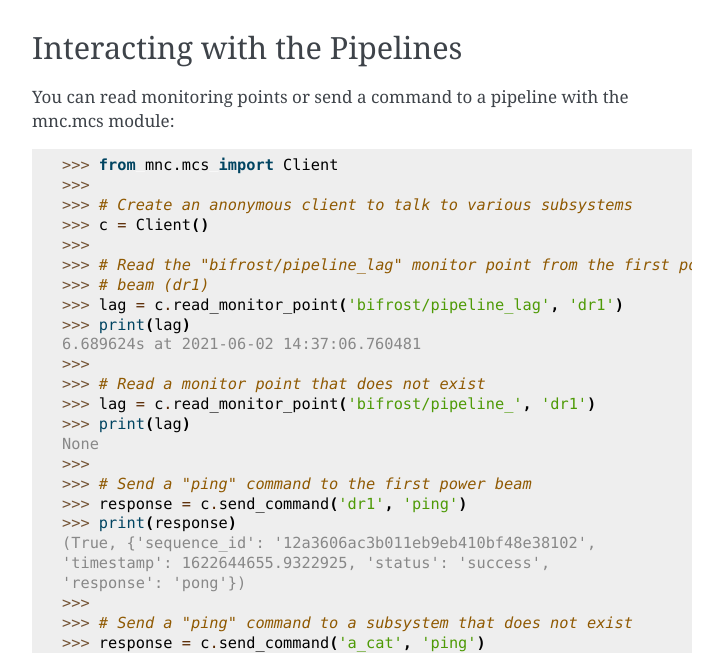
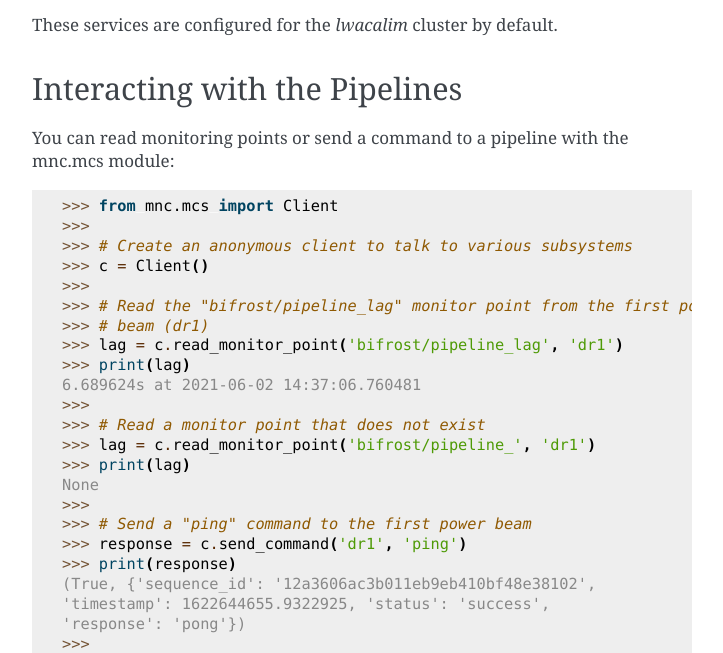
Before and after one commit to lwa-project/ovro_data_recorder, a Sphinx documentation site: the page built from docs/source/using.rst, in a window 1280 px wide and 900 px high, scrolled down 644 px, cut to the strip 247-900 px from the top of the window. Shown: the whole strip, without its empty margins (388-1111 px from the left). Built offline with Sphinx 7.4.7, drawn with Linux system fonts in a browser that asks for light colours; formulas are drawn with MathJax 3.

Commit message:
Force an update.

```diff
--- a/docs/source/using.rst
+++ b/docs/source/using.rst
@@ -31,6 +31,8 @@ The various data recorder pipelines can be launched as systemd user services.  T
 included `utils/generate_services.py` helps with defining these services:
 
 .. include:: generated_services.help
+
+These services are configured for the `lwacalim` cluster by default.
 
 Interacting with the Pipelines
 ------------------------------
```
